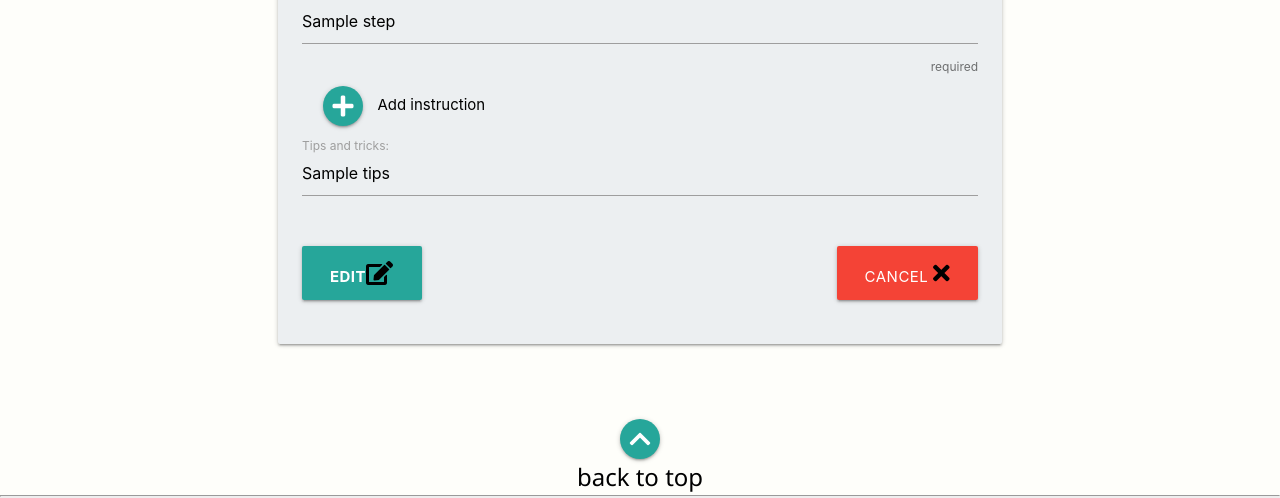
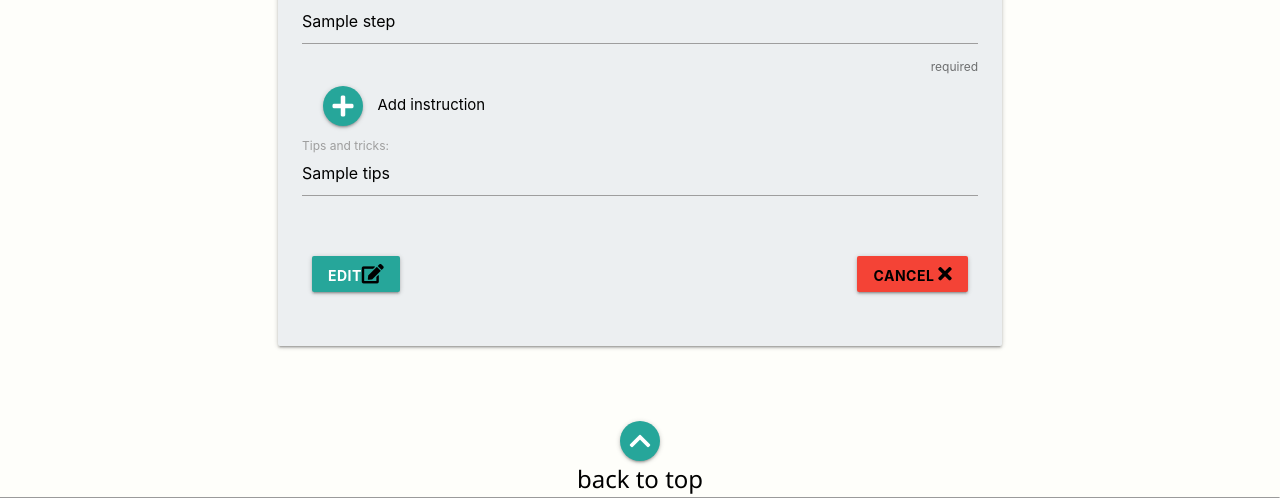
Before and after one commit to chizzletaz/BakeAndBinge, a Flask app: template templates/edit_recipe.html in a window 1280 px wide. Shown: the part 1426-1924 px from the top of the page. Run offline with Flask 2, Linux system fonts and the light colour scheme; the template is opened without the code that fills it: most values are stand-ins (such as "Sample title", 1, 10 or a date in 2020); some libraries are stand-ins or nearby versions.

```diff
--- a/templates/edit_category.html
+++ b/templates/edit_category.html
@@ -20,10 +20,10 @@
                     <!-- submit button -->
                     <div class="row">
                         <div class="col s12 ">
-                            <button type="submit" class="btn-large white-text">
+                            <button type="submit" class="btn white-text">
                                 Edit<i class="fas fa-plus"></i>
                             </button>
-                            <a href="{{ url_for('categories') }}" class="btn-large red right">Cancel <i
+                            <a href="{{ url_for('categories') }}" class="btn red right">Cancel <i
                                     class="fas fa-times"></i></a>
                         </div>
                     </div>
--- a/templates/edit_recipe.html
+++ b/templates/edit_recipe.html
@@ -145,10 +145,10 @@
                     <!-- submit button -->
                     <div class="row">
                         <div class="col s12 ">
-                            <button type="submit" class="btn-large white-text">
+                            <button type="submit" class="btn white-text">
                                 Edit<i class="fas fa-edit"></i>
                             </button>
-                            <a href="{{ url_for('profile', username=session['user']) }}" class="btn-large red right">Cancel <i
+                            <a href="{{ url_for('profile', username=session['user']) }}" class="btn red right">Cancel <i
                                     class="fas fa-times"></i></a>
                         </div>
                     </div>
```
